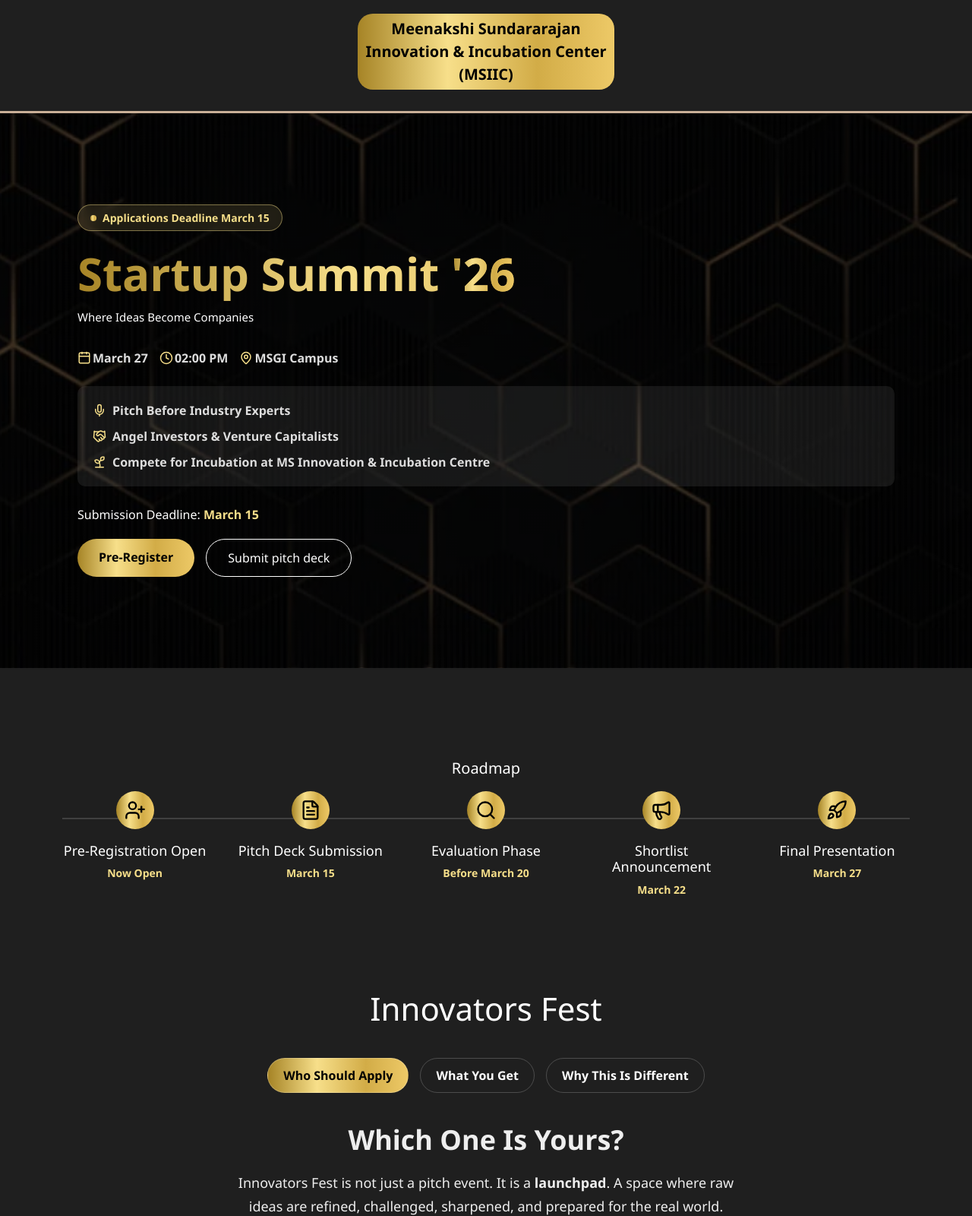
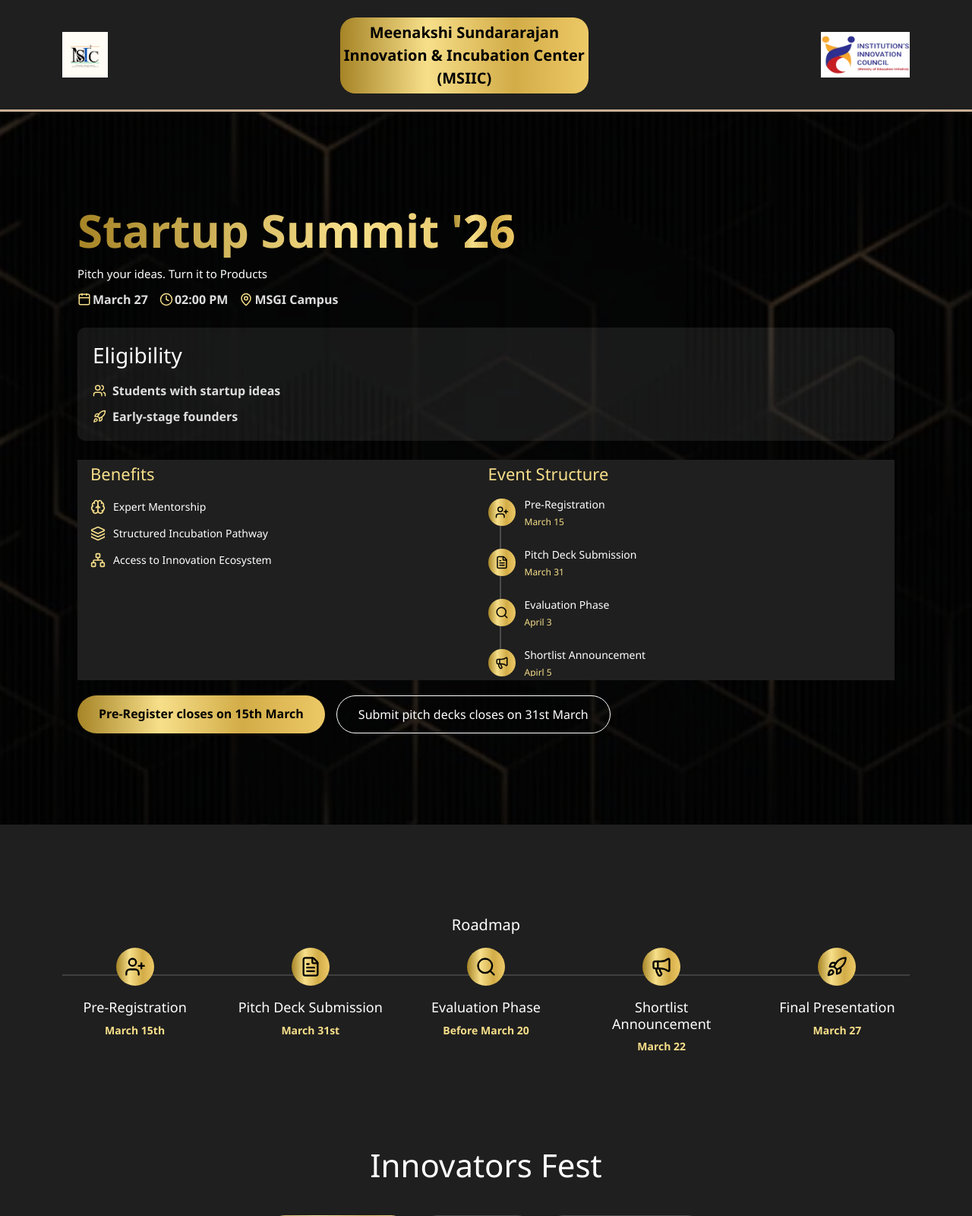
Before and after one commit to archana21796/meenakshigroups, a PHP site: page /StartupSummit/ in a window 1280 px wide. Shown: the top 1600 px of the page at 76% size. Run offline with PHP 8.4, Linux system fonts and the light colour scheme.

Commit message:
changes design

```diff
--- a/StartupSummit/index.html
+++ b/StartupSummit/index.html
@@ -50,9 +50,9 @@ border-radius: 20px;
 color:black;
 font-weight: bold;
 display: inline-block;
-padding: 5px 10px;
+padding: 5px;
 background: linear-gradient(90deg, #A68426 0%, #F7DF8A 35%, #D2AC47 70%, #EDC967 100%);
-margin-bottom:18px;
+/* margin-bottom:18px; */
 }
 
 /* SUMMIT LINE */
@@ -124,17 +124,21 @@ font-size:30px;
 
 <header class="summit-header">
 
-<div class="container" style="padding-bottom: 10px;">
+<div class="container summit-header-row">
 
-<!-- <h1 class="msiic-title">MSIIC</h1> -->
+<div class="header-logo">
+<img src="../msiic.webp" alt="Left Logo">
+</div>
 
 <p class="msiic-full">
-Meenakshi Sundararajan <br/> Innovation & Incubation Center <br/> (MSIIC)
+Meenakshi Sundararajan <br>
+Innovation & Incubation Center <br>
+(MSIIC)
 </p>
 
-<!-- <div class="summit-line">
-proudly presents <br/> <span>Startup Summit '26</span>
-</div> -->
+<div class="header-logo">
+<img src="../iic.webp" alt="Right Logo">
+</div>
 
 </div>
 
@@ -148,10 +152,10 @@ proudly presents <br/> <span>Startup Summit '26</span>
 
 <!-- PILL ANNOUNCEMENT -->
 
-<div class="hero-pill" data-aos="fade-down">
+<!-- <div class="hero-pill" data-aos="fade-down">
 <span class="dot"></span>
 Applications Deadline  March 15
-</div>
+</div> -->
 
 
 <h1 class="hero-title" data-aos="fade-up" data-aos-delay="200">
@@ -159,7 +163,7 @@ Startup Summit <span>'26</span>
 </h1>
 
 <p class="hero-sub" data-aos="fade-up" data-aos-delay="300">
-Where Ideas Become Companies
+Pitch your ideas. Turn it to Products
 </p>
 
 
@@ -185,33 +189,144 @@ Where Ideas Become Companies
 </div>
 
 
-<!-- FEATURE LIST -->
+<!-- ELIGIBILITY -->
 
 <div class="hero-features hero-experience" data-aos="fade-up" data-aos-delay="500">
 
+<h3 class="hero-eligibility-title">
+Eligibility
+</h3>
+
 <div class="feature">
-<i data-lucide="mic"></i>
-Pitch Before Industry Experts
+<i data-lucide="users"></i>
+Students with startup ideas
 </div>
 
 <div class="feature">
-<i data-lucide="handshake"></i>
-Angel Investors & Venture Capitalists
+<i data-lucide="rocket"></i>
+Early-stage founders
 </div>
 
-<div class="feature">
-<i data-lucide="sprout"></i>
-Compete for Incubation at MS Innovation & Incubation Centre
+</div>
+
+<section class="summit-benefits-roadmap">
+
+<div class="container br-grid">
+
+<!-- LEFT SIDE : BENEFITS -->
+
+<div class="benefits-side" data-aos="fade-right">
+
+<h3 class="br-heading">Benefits</h3>
+
+<div class="benefit-item">
+<i data-lucide="brain"></i>
+<span>Expert Mentorship</span>
+</div>
+
+<div class="benefit-item">
+<i data-lucide="layers"></i>
+<span>Structured Incubation Pathway</span>
+</div>
+
+<div class="benefit-item">
+<i data-lucide="network"></i>
+<span>Access to Innovation Ecosystem</span>
 </div>
 
 </div>
 
 
+<!-- RIGHT SIDE : ROADMAP -->
+
+<div class="roadmap-side" data-aos="fade-left">
+
+<h3 class="br-heading">Event Structure</h3>
+
+<div class="roadmap-vertical">
+
+<!-- STEP 1 -->
+
+<div class="roadmap-v-step">
+<div class="roadmap-v-icon">
+<i data-lucide="user-plus"></i>
+</div>
+
+<div>
+<h4>Pre-Registration </h4>
+<span>March 15</span>
+</div>
+</div>
+
+
+<!-- STEP 2 -->
+
+<div class="roadmap-v-step">
+<div class="roadmap-v-icon">
+<i data-lucide="file-text"></i>
+</div>
+
+<div>
+<h4>Pitch Deck Submission</h4>
+<span>March 31</span>
+</div>
+</div>
+
+
+<!-- STEP 3 -->
+
+<div class="roadmap-v-step">
+<div class="roadmap-v-icon">
+<i data-lucide="search"></i>
+</div>
+
+<div>
+<h4>Evaluation Phase</h4>
+<span>April 3</span>
+</div>
+</div>
+
+
+<!-- STEP 4 -->
+
+<div class="roadmap-v-step">
+<div class="roadmap-v-icon">
+<i data-lucide="megaphone"></i>
+</div>
+
+<div>
+<h4>Shortlist Announcement</h4>
+<span>Apirl 5</span>
+</div>
+</div>
+
+
+<!-- STEP 5 -->
+
+<div class="roadmap-v-step">
+<div class="roadmap-v-icon">
+<i data-lucide="rocket"></i>
+</div>
+
+<div>
+<h4>Final Presentation</h4>
+<span>April 11</span>
+</div>
+</div>
+
+</div>
+
+</div>
+
+</div>
+
+</section>
+
 <!-- DEADLINE -->
 
-<p class="submission" data-aos="fade-up" data-aos-delay="600">
+<!-- <p class="submission" data-aos="fade-up" data-aos-delay="600">
 Submission Deadline: <span>March 15</span>
-</p>
+</p> -->
 
 
 <!-- CTA BUTTONS -->
@@ -219,11 +334,11 @@ Submission Deadline: <span>March 15</span>
 <div class="hero-buttons" data-aos="zoom-in" data-aos-delay="700">
 
 <a href="https://docs.google.com/forms/d/e/1FAIpQLSesHvmkBz8h9kbMxRl5Cohq9g7vlTw3FkjPeEIvGkgZcd7fxg/viewform" class="btn-primary">
-Pre-Register
+Pre-Register closes on 15th March
 </a>
 
 <a href="#apply" class="btn-secondary">
-Submit pitch deck
+Submit pitch decks closes on 31st March
 </a>
 
 </div>
@@ -251,8 +366,8 @@ Submit pitch deck
 <i data-lucide="user-plus"></i>
 </div>
 
-<h4>Pre-Registration Open</h4>
-<span class="roadmap-date">Now Open</span>
+<h4>Pre-Registration</h4>
+<span class="roadmap-date">March 15th</span>
 
 </div>
 
@@ -266,7 +381,7 @@ Submit pitch deck
 </div>
 
 <h4>Pitch Deck Submission</h4>
-<span class="roadmap-date">March 15</span>
+<span class="roadmap-date">March 31st</span>
 
 </div>
 
--- a/StartupSummit/style.css
+++ b/StartupSummit/style.css
@@ -1,3 +1,118 @@
+.summit-benefits-roadmap{
+background:#1f1f1f;
+padding:5px;
+color:white;
+}
+
+.br-grid{
+display:grid;
+grid-template-columns:1fr 1fr;
+gap:5px;
+align-items:start;
+}
+
+/* headings */
+
+.br-heading{
+font-size:22px;
+margin-bottom:20px;
+color:#F7DF8A;
+}
+
+/* BENEFITS */
+
+.benefit-item{
+display:flex;
+align-items:center;
+gap:10px;
+margin-bottom:14px;
+font-size:15px;
+}
+.benefit-item span{
+font-size: 14px;
+}
+.benefit-item svg{
+width:20px;
+height:20px;
+color:#F7DF8A;
+}
+
+
+/* ROADMAP SIDE */
+
+.roadmap-side{
+max-height:280px;
+overflow-y:auto;
+padding-right:10px;
+}
+
+.roadmap-vertical{
+position:relative;
+display:flex;
+flex-direction:column;
+gap:25px;
+/* padding-left:35px; */
+}
+
+/* vertical connecting line */
+
+.roadmap-vertical::before{
+content:"";
+position:absolute;
+left:15px;
+top:0;
+width:2px;
+height:100%;
+background:rgba(255,255,255,0.2);
+}
+
+/* step layout */
+
+.roadmap-v-step{
+display:flex;
+align-items:flex-start;
+gap:12px;
+position:relative;
+}
+
+/* icon */
+
+.roadmap-v-icon{
+width:36px;
+height:36px;
+border-radius:50%;
+display:flex;
+align-items:center;
+justify-content:center;
+
+background:linear-gradient(
+90deg,
+#A68426,
+#F7DF8A,
+#D2AC47,
+#EDC967
+);
+
+color:#000;
+position:relative;
+z-index:2;
+}
+
+.roadmap-v-icon svg{
+width:18px;
+height:18px;
+}
+
+.roadmap-v-step h4{
+font-size:14px;
+margin:0;
+}
+
+.roadmap-v-step span{
+font-size:12px;
+color:#F7DF8A;
+}
+
 .summit-hero{
 padding:120px 20px;
 background:linear-gradient(
@@ -70,7 +185,7 @@ background:linear-gradient(90deg,#A68426,#F7DF8A,#D2AC47,#EDC967);
 .hero-sub{
 font-size:15px;
 color:white;
-margin-bottom:30px;
+margin-bottom:10px;
 }
 
 /* META INFO */
@@ -167,7 +282,39 @@ border-radius:30px;
 color:white;
 text-decoration:none;
 }
+.summit-header{
+padding:5px 0;
+background:#fff;
+}
 
+.summit-header-row{
+display:flex;
+align-items:center;
+justify-content:space-between;
+gap:20px;
+}
+
+/* logos */
+.header-logo{
+    /* border-radius: 10px; */
+    background-color: white;
+}
+.header-logo img{
+height:60px;
+width:auto;
+}
+
+@media(max-width:768px){
+
+.header-logo img{
+height:40px;
+}
+
+.msiic-full{
+font-size:13px;
+}
+
+}
 /* MOBILE */
 .msiic-full{
     margin-top: 18px;
```
Also changed, not shown: iic.webp (added), msiic.webp (added).
